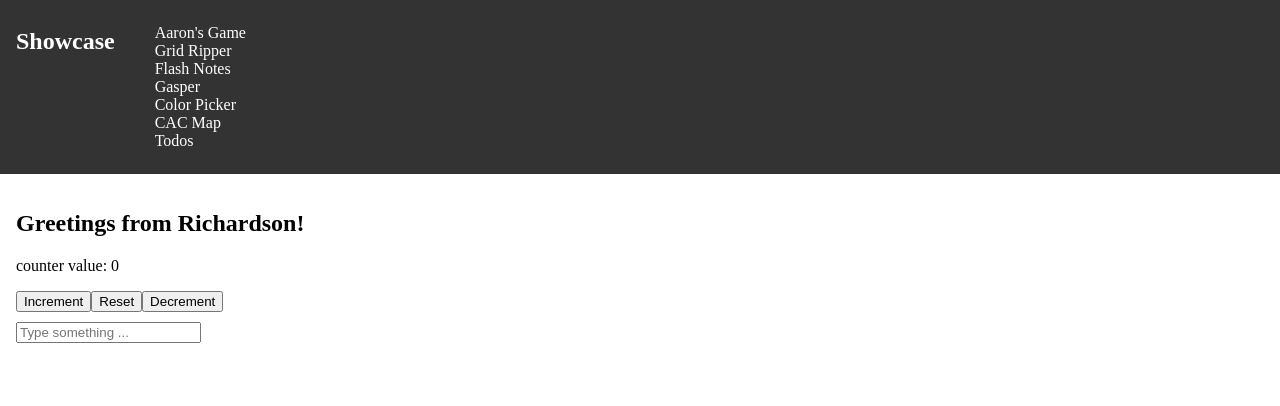
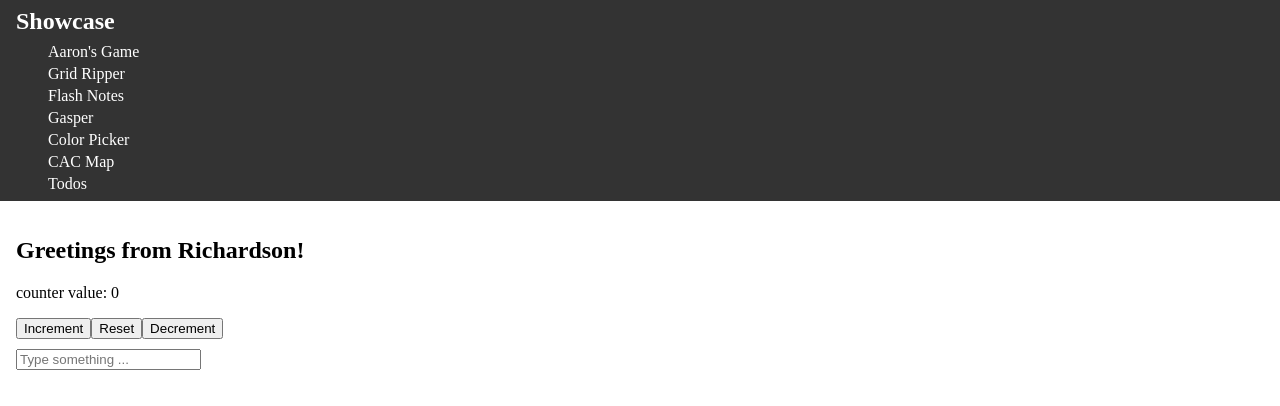
Before and after one commit to seagull22/showcase, an Angular app: page / in a window 1280 px wide. Shown: the top 406 px of the page. Built offline with nearby package versions, Linux system fonts and the light colour scheme.

Commit message:
vertical stack nav bar

```diff
--- a/src/app/components/header/header.scss
+++ b/src/app/components/header/header.scss
@@ -4,22 +4,31 @@ header {
   padding-block: 8px;
   background-color: #333;
   color: white;
-  align-items: center;
-  justify-content: space-between;
 
   nav {
     display: flex;
-    justify-content: space-between;
+    flex-direction: column;
+    align-items: flex-start;
+    gap: 8px;
 
-      > span {
-        cursor: pointer;
-        &:hover {
-          color: #777;
-        }
+    h1 {
+      margin: 0;
+    }
+
+    h1 span {
+      cursor: pointer;
+      &:hover {
+        color: #777;
       }
+    }
 
     ul {
       list-style: none;
+      margin: 0;
+      padding-left: 2em;
+      display: flex;
+      flex-direction: column;
+      gap: 4px;
 
       li {
         cursor: pointer;
```
